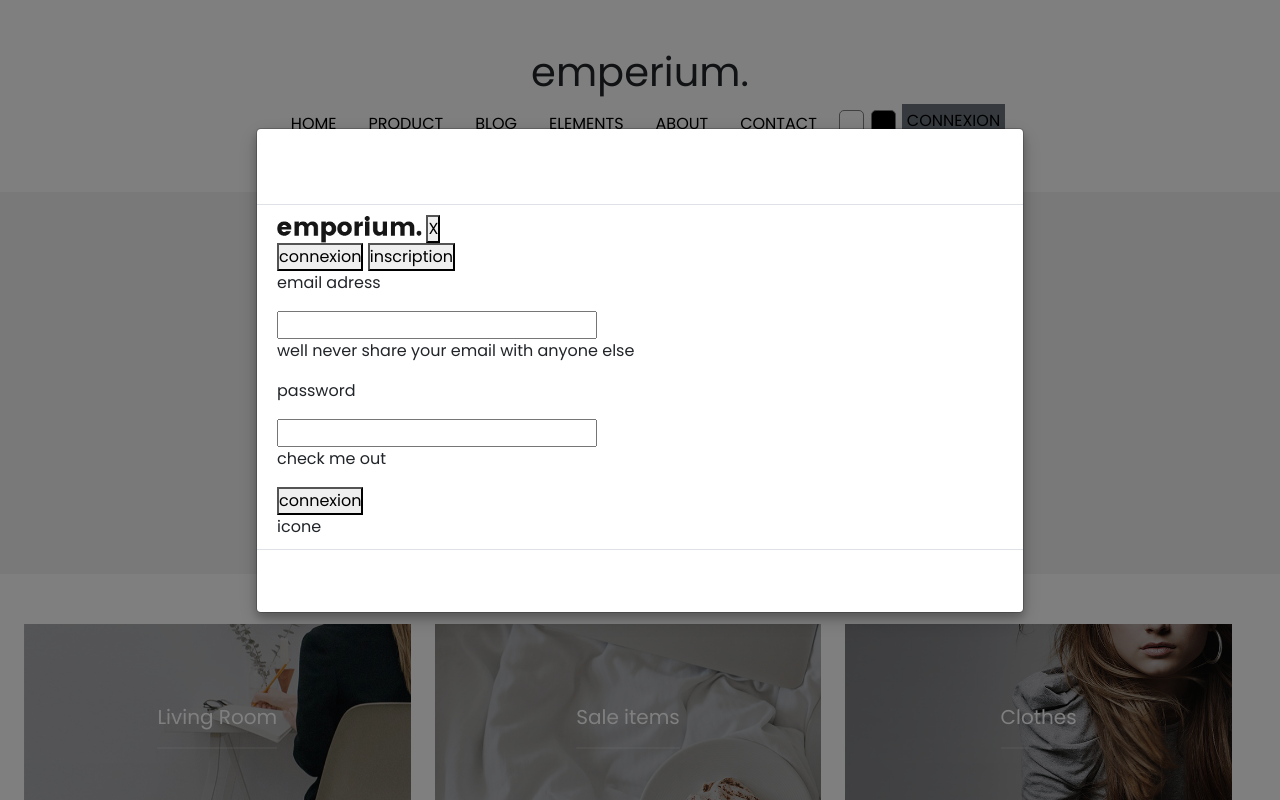
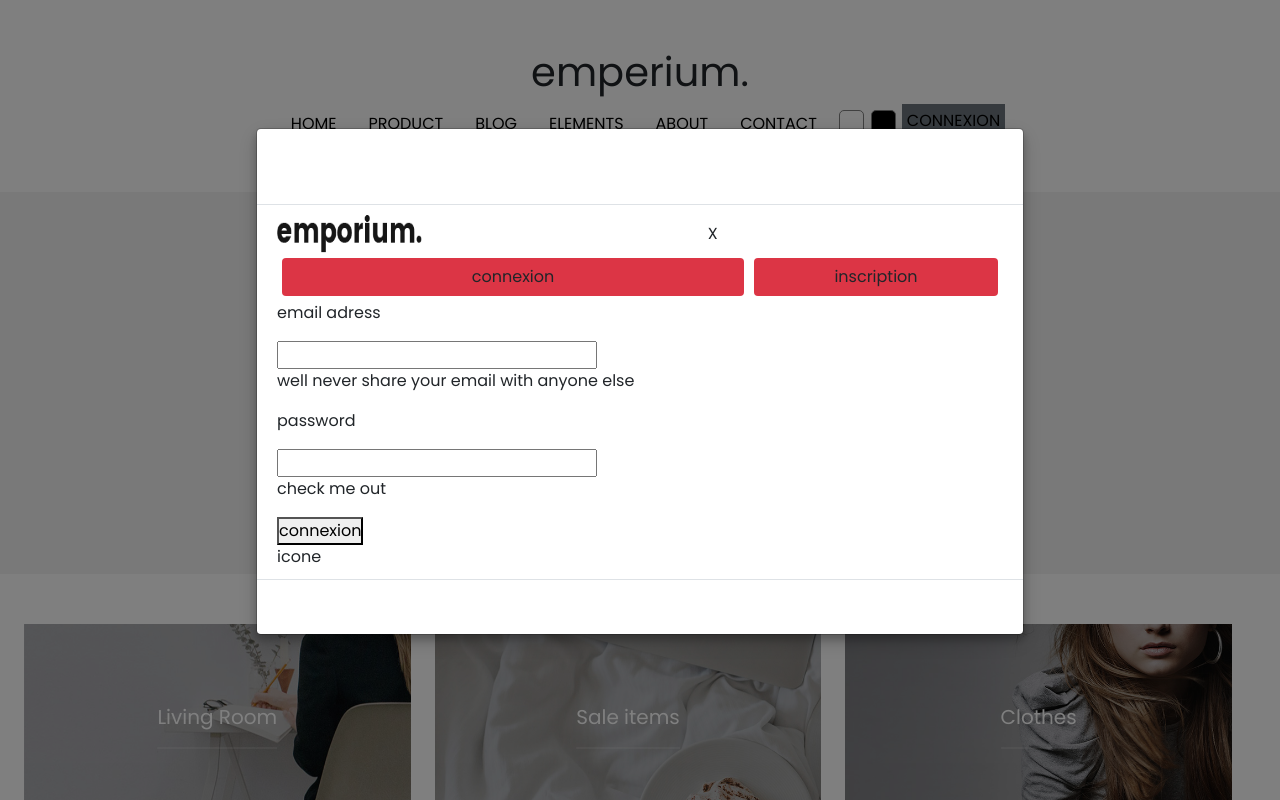
Before and after one commit to gencehangurcam/js_dom_projet_emporium, a website: page index.html in a window 1280 px wide. Both pictures are taken after a click on the item "CONNEXION". Shown: the top 800 px of the page. Drawn offline with Linux system fonts and the light colour scheme.

Commit message:
project almost done

```diff
--- a/index.html
+++ b/index.html
@@ -72,11 +72,11 @@
                 <div class="modal-body">
                     <div class="one">
                         <img src="./public/img/logo.png" alt="logo">
-                        <button class="tr">X</button>
+                        <button class="btn">X</button>
                     </div>
-                    <div>
-                        <button>connexion</button>
-                        <button>inscription</button>
+                    <div class="two">
+                        <button class="btn btn1 bg-danger">connexion</button>
+                        <button class="btn btn2 bg-danger text-right">inscription</button>
                     </div>
                     <div>
                         <p>email adress</p>
@@ -152,8 +152,10 @@
                         <p class="mb-4 text-center price">800$</p>
                     </div>
                     <div class="bloc gallery-item">
-                        <div class="blocAbso"></div>
-                        <div class="blocAbsoDeux"></div>
+                        <div class="anim">
+                            <div class="blocAbso"></div>
+                            <div class="blocAbsoDeux"></div>
+                        </div>
                         <img class="gallery-image" src="./public/img/product-cups.jpg" alt="">
                     </div>
                     <div>
--- a/public/js/main.js
+++ b/public/js/main.js
@@ -41,6 +41,7 @@ window.addEventListener('scroll', () => {
       nav.style.color = "white"
       nav.style.index = "1"
       nav.style.width = "100%"
+      nav.style.zIndex = "100"
       // nav.style.position = "relative"
     } else if(window.scrollY < 83){
       title.style.display = "none"
@@ -103,3 +104,15 @@ button2.addEventListener('click', () => {
   body.style.color = "white"
   prem.style.color = "white !important"
 })
+
+
+// recent product
+
+let bloc = document.querySelector("anim")
+
+bloc.addEventListener("mouseover", () =>{
+  bloc.style.display = "none"
+  console.log(bloc);
+})
+
+console.log(bloc);
--- a/src/sass/modules/_header.sass
+++ b/src/sass/modules/_header.sass
@@ -1,6 +1,6 @@
 header
     nav
-        z-index: 2 !important
+        z-index: 100 !important
         .prem
             @media screen and (max-width: 600px)
                 display: none !important
@@ -89,6 +89,22 @@ header
         .modal-body
             padding: 10px 20px
             background: #fff
+            .one
+                display: flex
+                img
+                    flex: 2
+                .btn
+                    flex: 1
+            .two
+                display: flex
+                .btn1
+                    width: 100%
+                    flex: 2
+                    margin: 5px
+                .btn2
+                    width: 100%
+                    flex: 1
+                    margin: 5px
         .modal-footer
             background: var(--modal-color)
             padding: 10px
@@ -97,7 +113,7 @@ header
             border-bottom-left-radius: 5px
             border-bottom-right-radius: 5px
             h3
-            margin: 0
+                margin: 0
 
 .scrollTitle
     display: none
@@ -149,6 +165,3 @@ header
 
 .showMenu
     transform: translateY(0)
-
-
-body
--- a/src/sass/modules/_section-1.sass
+++ b/src/sass/modules/_section-1.sass
@@ -7,9 +7,14 @@
         // margin: 10px
         margin-top: 50px
         cursor: pointer
+        overflow: hidden
         img
             z-index: 1 !important
             width: 100%
+            transition: transform .3s
+            &:hover
+                transform: scale(1.1)
+
         .texte_center
             position: absolute
             top: 50%
```
Also changed, not shown: public/css/app.css, 1 other file.
